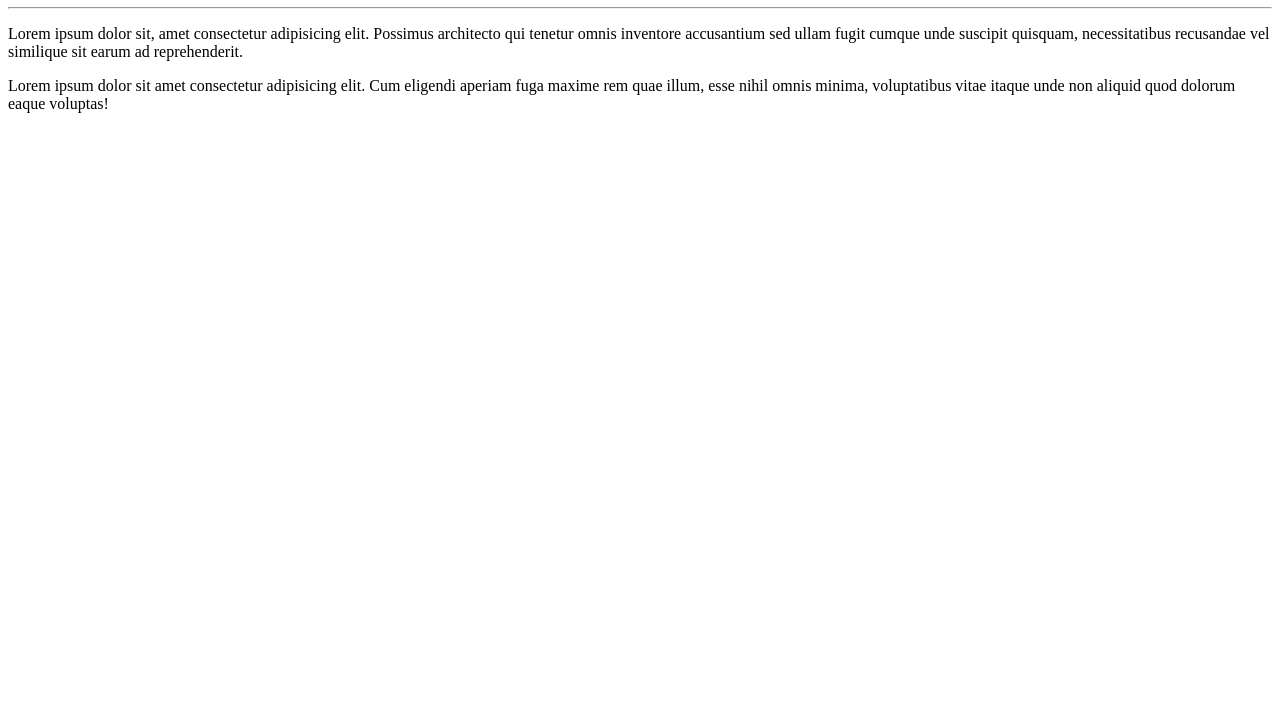
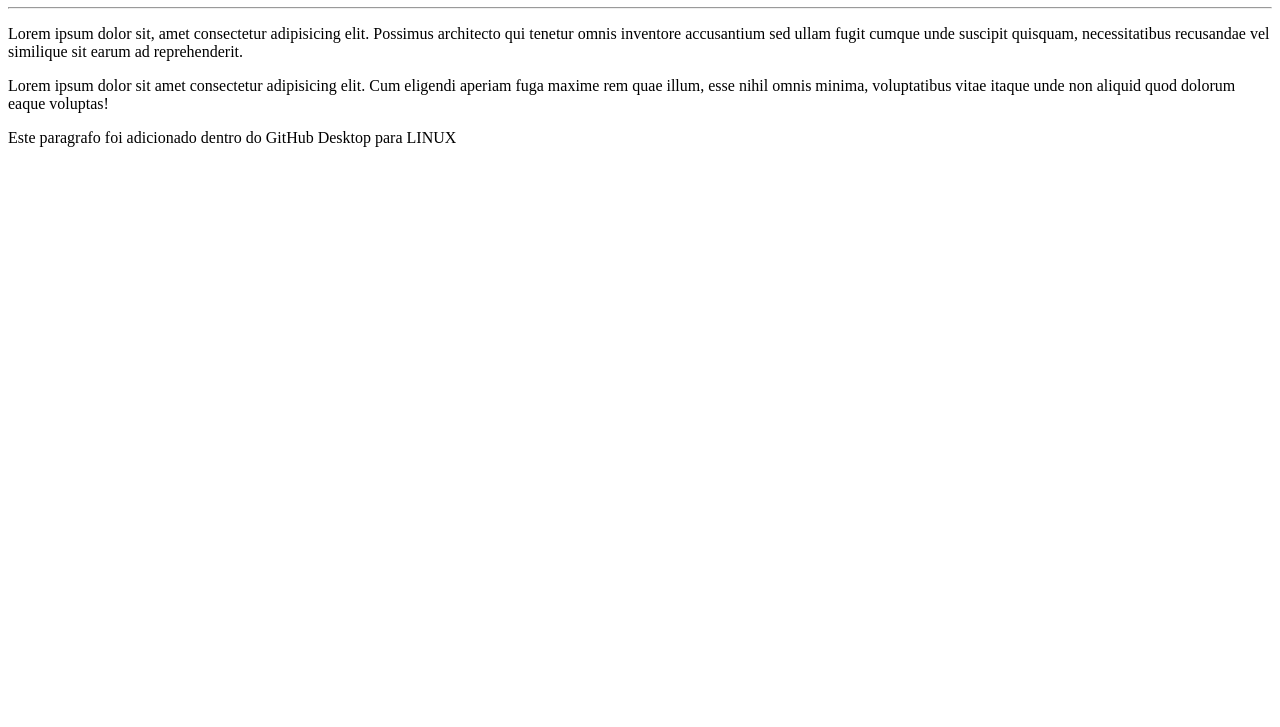
Before and after one commit to AlessandroPaiva/OlaMundo, a plain HTML site: page SiteExemplo/index.html in a window 1280 px wide. Shown: the part 73-800 px from the top of the page. Drawn offline with Linux system fonts and the light colour scheme.

Commit message:
Mudei o arquivo index

```diff
--- a/SiteExemplo/index.html
+++ b/SiteExemplo/index.html
@@ -11,5 +11,6 @@
         <hr>
         <p>Lorem ipsum dolor sit, amet consectetur adipisicing elit. Possimus architecto qui tenetur omnis inventore accusantium sed ullam fugit cumque unde suscipit quisquam, necessitatibus recusandae vel similique sit earum ad reprehenderit.</p>
         <p>Lorem ipsum dolor sit amet consectetur adipisicing elit. Cum eligendi aperiam fuga maxime rem quae illum, esse nihil omnis minima, voluptatibus vitae itaque unde non aliquid quod dolorum eaque voluptas!</p>
+        <p>Este paragrafo foi adicionado dentro do GitHub Desktop para LINUX</p>
     </body>
 </html>
```
